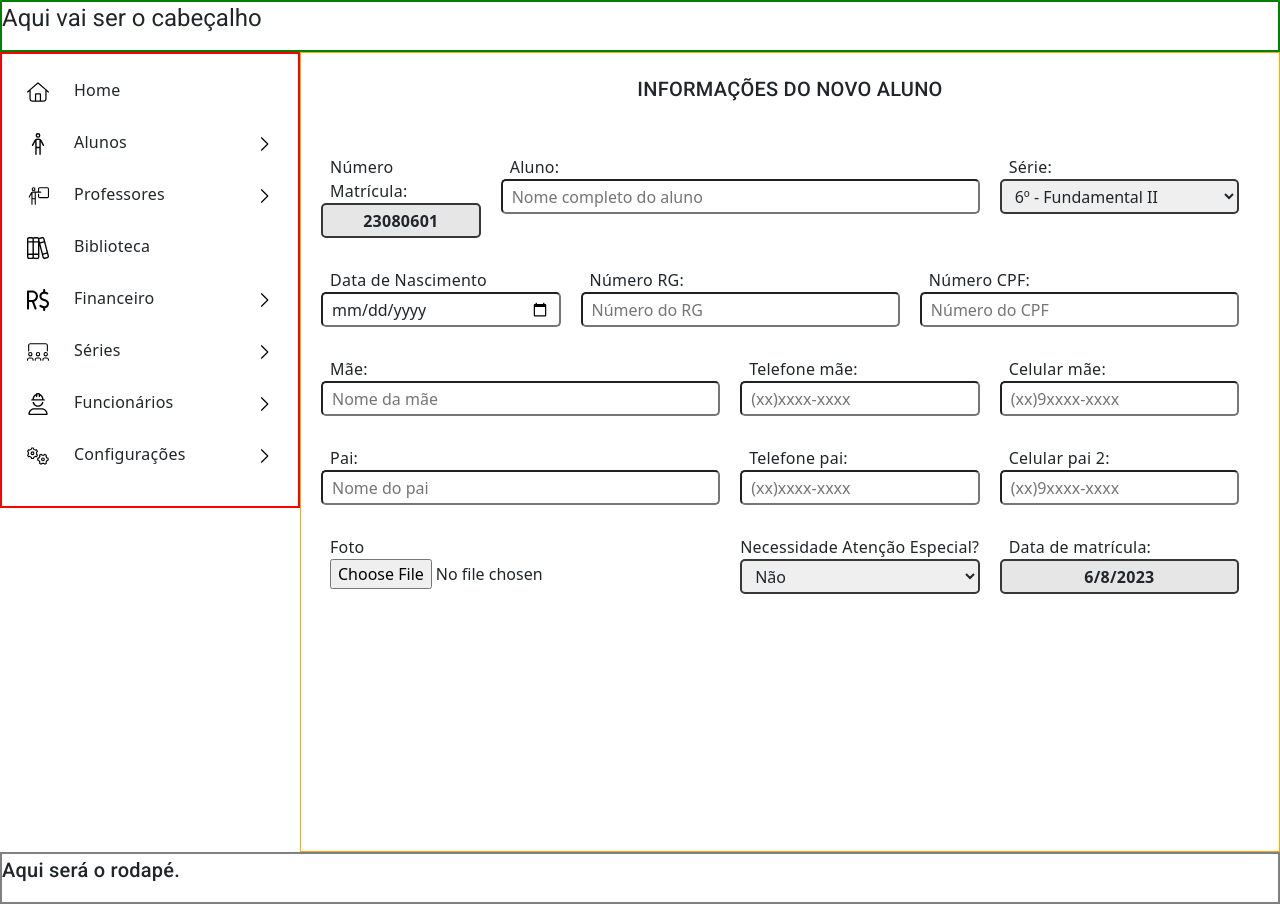
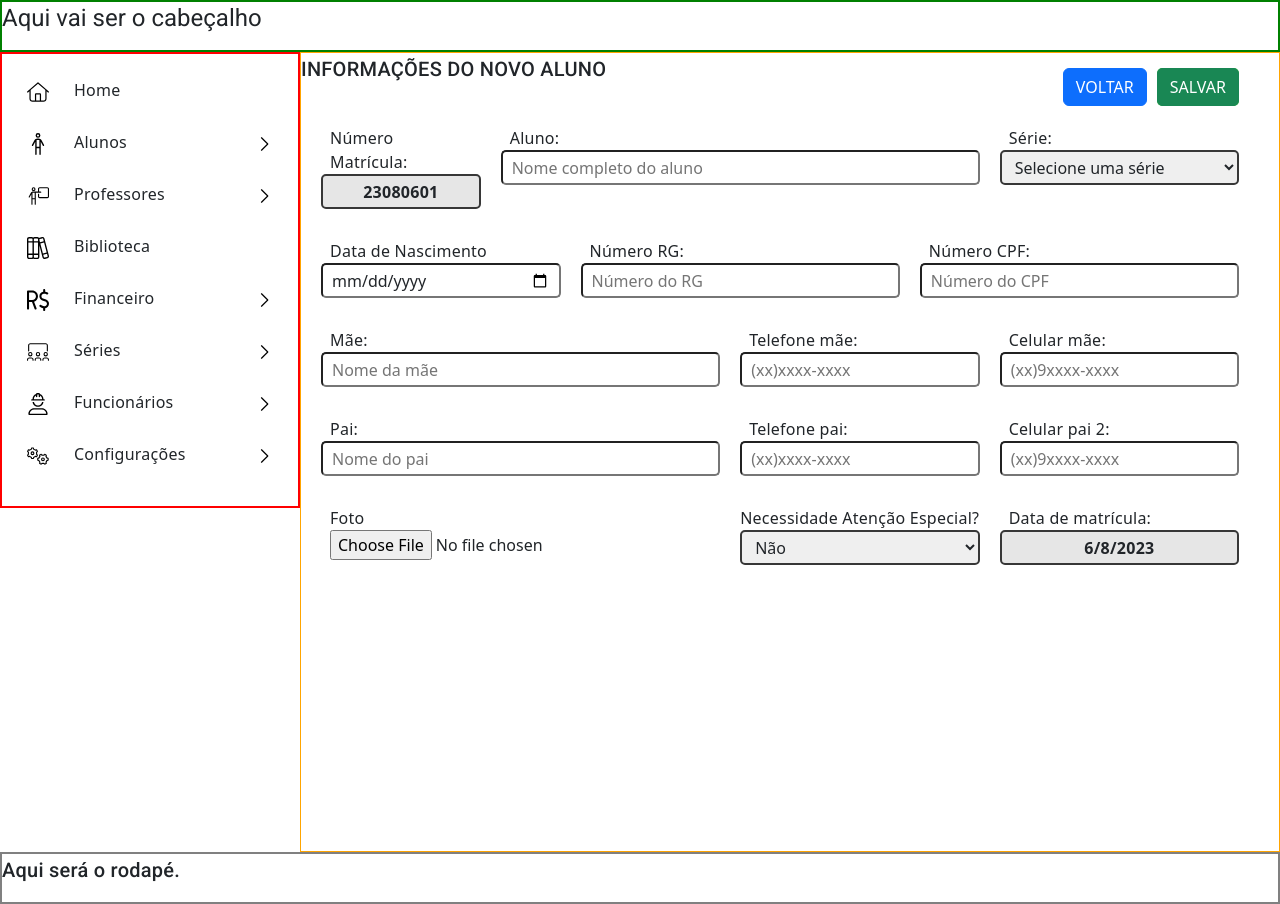
Before and after one commit to NiltonSilva/Angular-Atena_Gestao_Escolar, an Angular app: page /novoAluno in a window 1280 px wide. Built offline with nearby package versions, Linux system fonts and the light colour scheme.

Commit message:
feat: criado componentes de botoes Salvar e Voltar

```diff
--- a/src/app/pages/privado/alunos/novo-aluno/novo-aluno.component.css
+++ b/src/app/pages/privado/alunos/novo-aluno/novo-aluno.component.css
@@ -1,8 +1,29 @@
+.novo_aluno-header {
+  display: flex;
+  justify-content: space-between;
+}
+
+.header-buttons {
+  display: flex;
+  margin-right: 30px;
+}
+
 .container-novo_aluno > h2 {
   display: flex;
   justify-content: center;
   margin: 20px 0;
   padding-bottom: 30px;
+}
+
+app-botao-voltar {
+  margin: 15px 10px 0 0;
+  border-radius: 5px;
+}
+
+app-botao-salvar {
+  margin: 15px 10px 0 0;
+  background: #28a745;
+  border-radius: 5px;
 }
 
 .numeroMatricula,
@@ -18,3 +39,7 @@
   background: rgb(230, 230, 230);
   font-weight: bold;
 }
+
+.mat-mdc-raised-button.mat-unthemed {
+
+}
--- a/src/app/pages/privado/alunos/novo-aluno/novo-aluno.component.html
+++ b/src/app/pages/privado/alunos/novo-aluno/novo-aluno.component.html
@@ -1,5 +1,13 @@
 <section class="container-novo_aluno">
-  <h2>INFORMAÇÕES DO NOVO ALUNO</h2>
+  <div class="novo_aluno-header">
+    <div class="header-title">
+      <h2>INFORMAÇÕES DO NOVO ALUNO</h2>
+    </div>
+    <div class="header-buttons">
+      <app-botao-voltar></app-botao-voltar>
+      <app-botao-salvar></app-botao-salvar>
+    </div>
+  </div>
   <form action="">
     <div class="form-row">
       <div class="col-2 form-item">
@@ -17,6 +25,7 @@
       <div class="col-3 form-item">
         <label class="label_form" for="serie"> Série:</label>
         <select name="serie" class="select_form">
+          <option selected value="">Selecione uma série</option>
           <option value="sext_fun">6º - Fundamental II</option>
           <option value="seti_fun">7º - Fundamental II</option>
           <option value="oita_fun">8º - Fundamental II</option>
--- a/src/app/pages/privado/menu/menu.ts
+++ b/src/app/pages/privado/menu/menu.ts
@@ -28,11 +28,12 @@ export const appMenu: IMenu = {
     {
       title: 'Home',
       svgIcon: './../../../../assets/icones/house-light.svg',
+      source: 'home'
     },
     {
       title: 'Alunos',
       svgIcon: './../../../../assets/icones/person-light.svg',
-      open: true
+      open: true,
     },
     {
       title: 'Professores',
--- /dev/null
+++ b/src/app/pages/shared/componentes/botao-salvar/botao-salvar.component.css
@@ -0,0 +1,4 @@
+a {
+  color: #FFF;
+  text-decoration: none;
+}
--- /dev/null
+++ b/src/app/pages/shared/componentes/botao-salvar/botao-salvar.component.html
@@ -0,0 +1,5 @@
+<section>
+  <div class="example-button-row">
+    <button type="button" class="btn btn-success">SALVAR</button>
+  </div>
+</section>
--- /dev/null
+++ b/src/app/pages/shared/componentes/botao-voltar/botao-voltar.component.css
@@ -0,0 +1,4 @@
+a {
+  color: #FFF;
+  text-decoration: none;
+}
--- /dev/null
+++ b/src/app/pages/shared/componentes/botao-voltar/botao-voltar.component.html
@@ -0,0 +1,7 @@
+<section>
+  <div class="example-button-row">
+    <button type="button" class="btn btn-primary">
+      <a routerLink="/home">VOLTAR</a>
+    </button>
+  </div>
+</section>
```
Also changed, not shown: src/app/app.module.ts (+7 -2 lines), src/app/pages/shared/componentes/botao-salvar/botao-salvar.component.ts (added, +10 -0 lines), src/app/pages/shared/componentes/botao-voltar/botao-voltar.component.ts (added, +10 -0 lines), src/app/pages/shared/css_commons/variables.css (+5 -3 lines), 2 other files (tests, documents, lock files or other folders).
